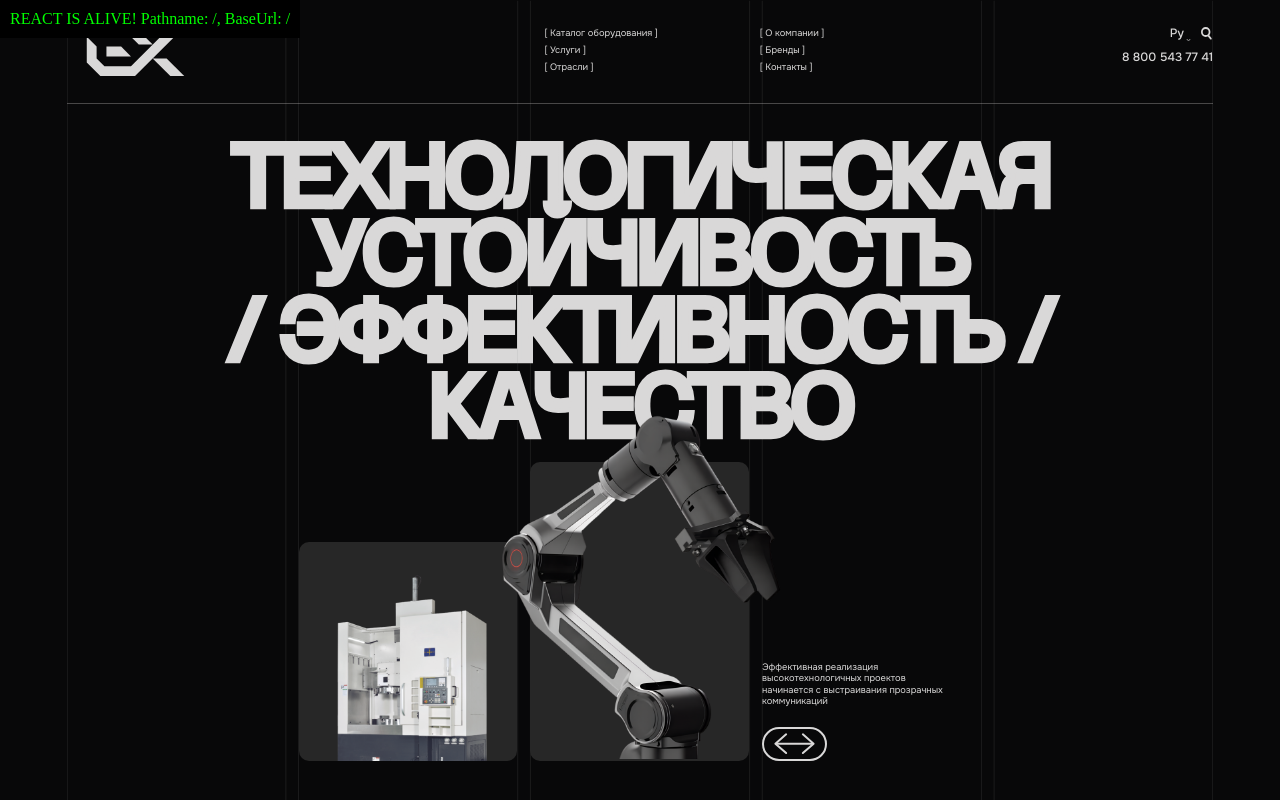
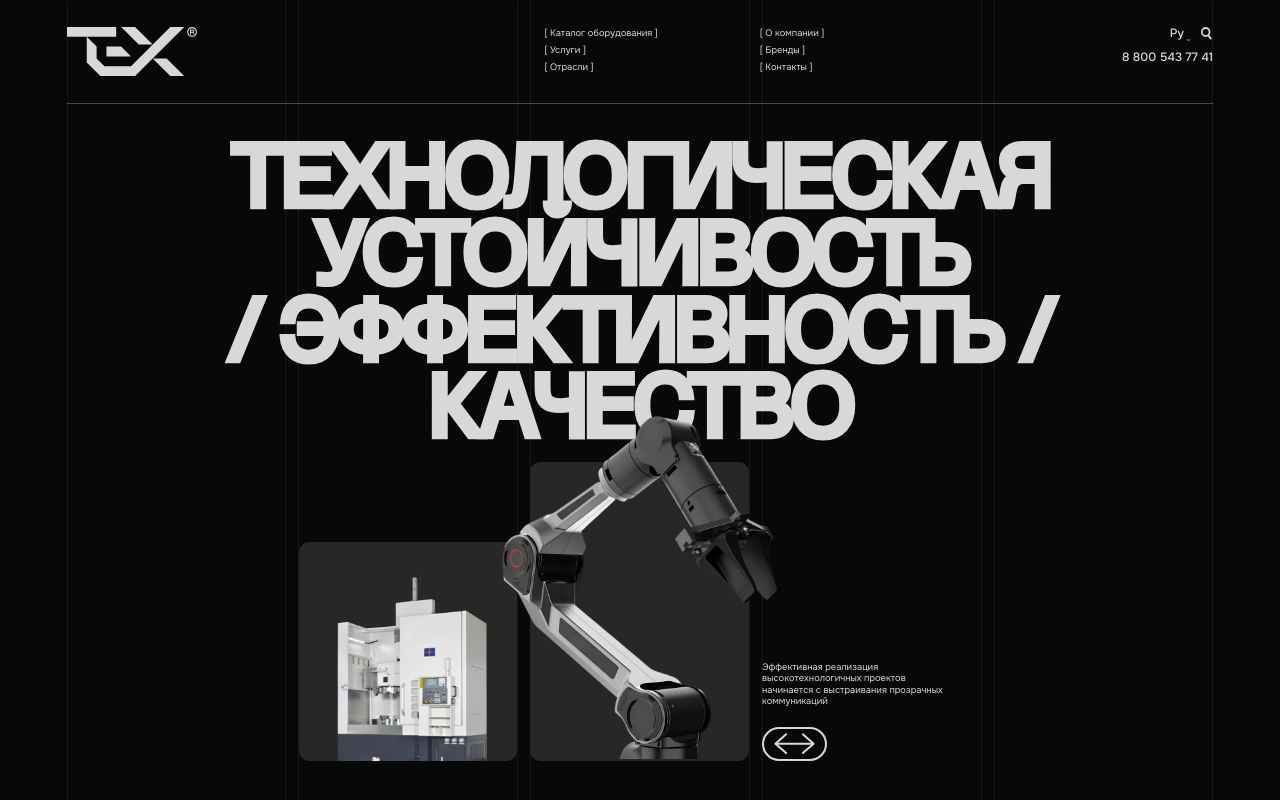
Before and after one commit to matilda081133-sketch/teh, a React (Vite) app: page / in a window 1280 px wide. Shown: the top 800 px of the page. Built offline with nearby package versions, Linux system fonts and the light colour scheme.

Commit message:
chore: remove debug text

```diff
--- a/src/App.jsx
+++ b/src/App.jsx
@@ -44,14 +44,9 @@ function App() {
   }, [pathname]);
 
   return (
-    <div>
-      <div style={{ position: 'fixed', top: 0, left: 0, zIndex: 9999, color: 'lime', background: 'black', padding: '10px' }}>
-        REACT IS ALIVE! Pathname: {pathname}, BaseUrl: {import.meta.env.BASE_URL}
-      </div>
-      <Routes>
-        <Route path="/" element={<Component1 />} />
-      </Routes>
-    </div>
+    <Routes>
+      <Route path="/" element={<Component1 />} />
+    </Routes>
   );
 }
 export default App;
```
